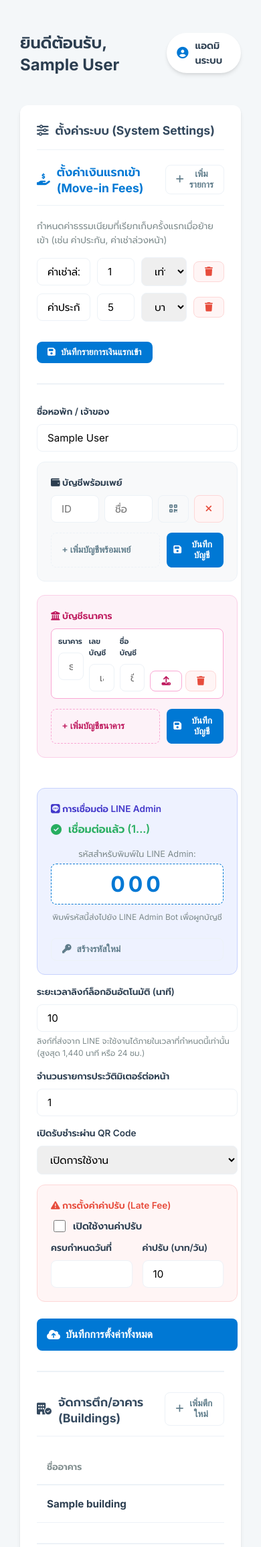
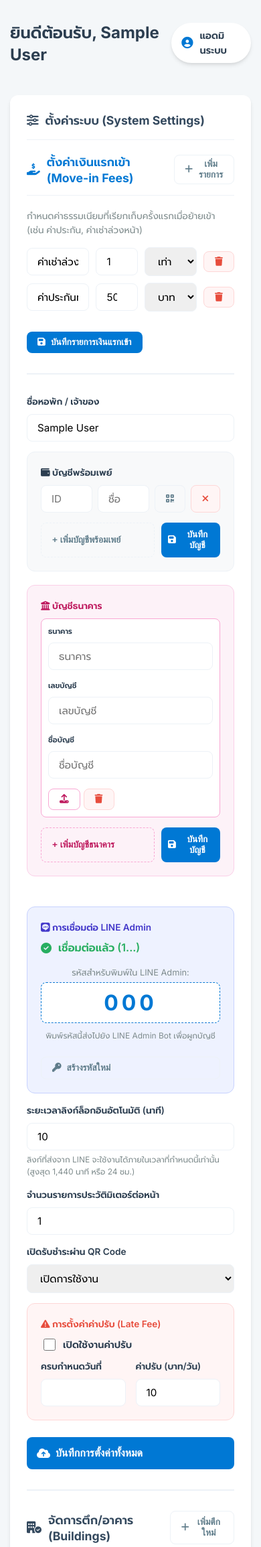
Before and after one commit to soemsri/Roomy, a FastAPI app: template src/templates/dashboard.html in a window 390 px wide, after a click on "ตั้งค่าระบบ". Shown: the top 2309 px of the page at 67% size. Run offline with FastAPI, Linux system fonts and the light colour scheme; the template is opened without the code that fills it: most values are stand-ins (such as "Sample title", 1, 10 or a date in 2020); parts of the project's set-up code (start-up, migrations or seed data) failed here and were passed over; some libraries are stand-ins or nearby versions.

Commit message:
UX mobile
การปรับปรุงด้าน Mobile UX:

   1. การจัดเลย์เอาต์อัจฉริยะ:
       * ในหน้าจอคอมพิวเตอร์ จะยังคงแสดงผลเป็น 2 คอลัมน์ (ซ้าย-ขวา) เพื่อความรวดเร็วในการกวาดสายตา
       * ในหน้าจอมือถือ ระบบจะปรับมาเป็นแนวตั้ง (Single Column Stack) โดยอัตโนมัติ เพื่อไม่ให้เนื้อหาเบียดกันจนล้นจอครับ

   2. ปรับปรุงรายการบัญชีธนาคาร (Bank List):
       * เดิมช่อง "ธนาคาร / เลขบัญชี / ชื่อบัญชี" จะเรียงกันในแนวนอน ซึ่งทำให้ตัวหนังสือล้นและอ่านยากในมือถือ
       * ผมได้ปรับให้รายการเหล่านี้ ซ้อนกันเป็นแนวตั้ง เมื่อเปิดผ่านมือถือ พร้อมขยายช่องกรอกให้เต็มความกว้าง ทำให้อ่านและกรอกข้อมูลได้ง่ายขึ้นมากครับ

   3. แก้ปัญหา Wrapper ล้น:
       * ปรับระยะ Padding และความกว้างของหน้าเนื้อหาหลัก (Main Wrapper) ให้พอดีกับขอบจอมือถือ และไม่มีช่องว่างสีขาวเหลือทิ้งไว้ทางซ้ายครับ

   4. ปรับปรุงความสูงปุ่ม:
       * ปุ่มกดต่างๆ ในหน้าตั้งค่าถูกปรับให้มีความสูงและขนาดตัวอักษรที่เหมาะสมกับการใช้นิ้วสัมผัส (Touch-friendly)

```diff
--- a/src/templates/dashboard.html
+++ b/src/templates/dashboard.html
@@ -299,8 +299,21 @@
         /* Responsive */
         @media (max-width: 992px) {
             .sidebar { transform: translateX(-100%); }
-            .main-wrapper { margin-left: 0; width: 100%; }
+            .main-wrapper { margin-left: 0; width: 100%; padding: 15px; }
             .sidebar.active { transform: translateX(0); }
+
+            /* Settings Mobile Optimization */
+            .settings-grid {
+                flex-direction: column !important;
+                gap: 20px !important;
+            }
+            .left-col, .right-col {
+                width: 100% !important;
+            }
+            .bank-pair {
+                grid-template-columns: 1fr !important;
+                gap: 15px !important;
+            }
         }
     </style>
     <!-- CKEditor 5 for Lease Template -->
```
Also changed, not shown: src/suk_anan.db.
